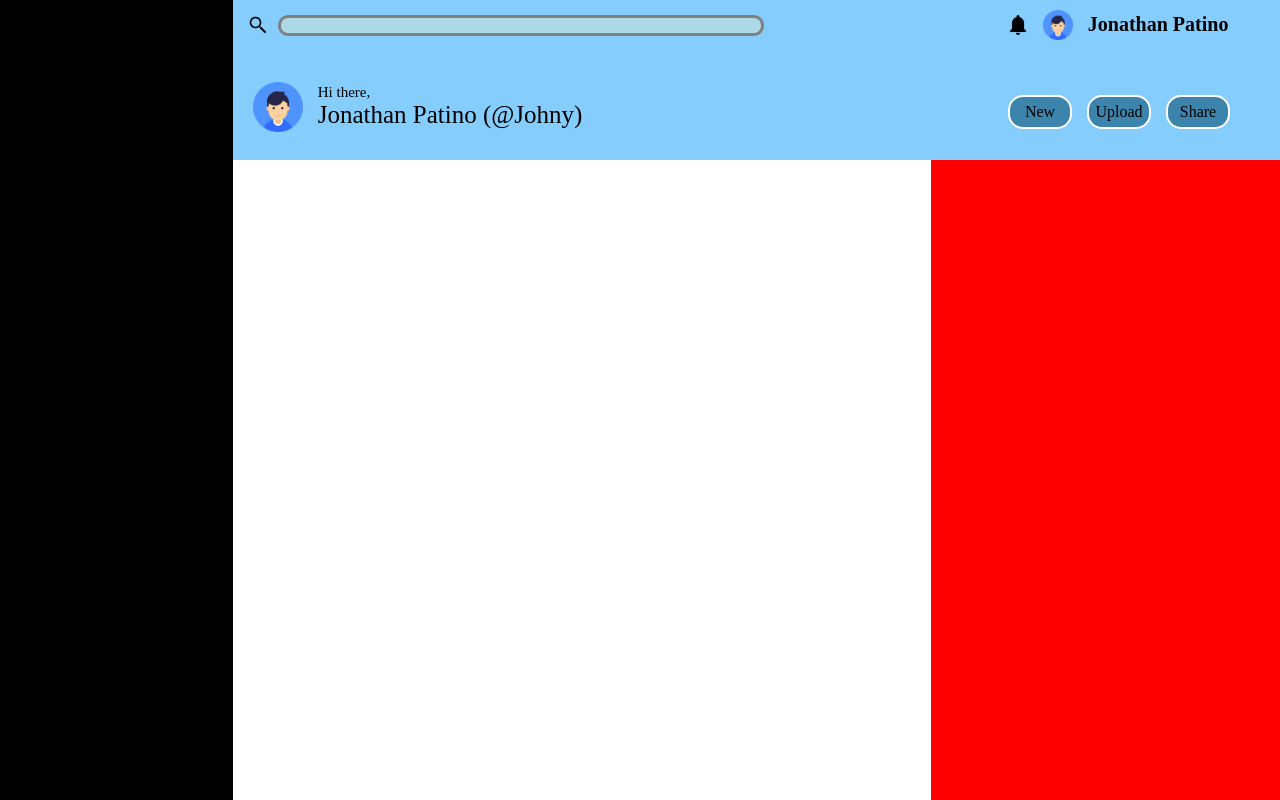
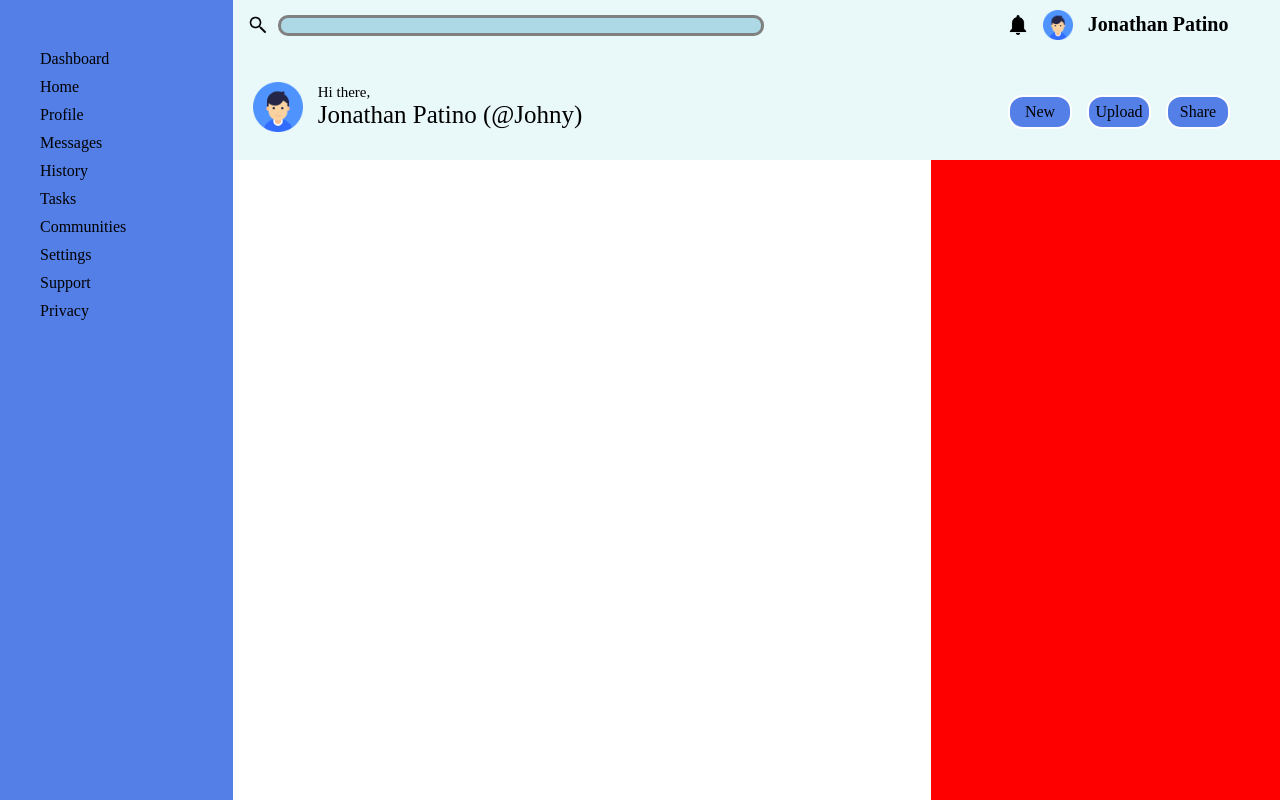
Before and after one commit to johnypatino/dashboard, a plain HTML site: page index.html in a window 1280 px wide. Drawn offline with Linux system fonts and the light colour scheme.

Commit message:
dashboard divs

```diff
--- a/index.html
+++ b/index.html
@@ -36,7 +36,48 @@
                 </div>
             </div>
         </div>
-        <div class="dashboard"></div>
+        <div class="dashboard">
+            <div class="dashboard-header">
+                <div class="hdash-img"></div>
+                <div class="hdash-text">Dashboard</div>
+            </div>
+            <div class="dashboard1">
+                <div class="dash-img"></div>
+                <div class="dash-text">Home</div>
+            </div>
+            <div class="dashboard2">
+                <div class="dash-img"></div>
+                <div class="dash-text">Profile</div>
+            </div>
+            <div class="dashboard3">
+                <div class="dash-img"></div>
+                <div class="dash-text">Messages</div>
+            </div>
+            <div class="dashboard4">
+                <div class="dash-img"></div>
+                <div class="dash-text">History</div>
+            </div>
+            <div class="dashboard5">
+                <div class="dash-img"></div>
+                <div class="dash-text">Tasks</div>
+            </div>
+            <div class="dashboard6">
+                <div class="dash-img"></div>
+                <div class="dash-text">Communities</div>
+            </div>
+            <div class="dashboard7">
+                <div class="dash-img"></div>
+                <div class="dash-text">Settings</div>
+            </div>
+            <div class="dashboard8">
+                <div class="dash-img"></div>
+                <div class="dash-text">Support</div>
+            </div>
+            <div class="dashboard9">
+                <div class="dash-img"></div>
+                <div class="dash-text">Privacy</div>
+            </div>
+        </div>
         <div class="projects"></div>
         <div class="side"></div>
     </div>
--- a/styles.css
+++ b/styles.css
@@ -11,9 +11,9 @@
     grid-template-rows: 1fr 4fr;
 
 }
-
+/* -------------------header ------------------*/
 .header {
-    background-color: #85CDFD;
+    background-color: #E9F8F9;
     grid-column: 2/ -1;
     display: grid;
     grid-template-rows: 1fr 2fr;
@@ -52,8 +52,7 @@
     margin-top: 3px;
 
 }
-.header-bottom {
-}
+
 .greet {
     display: flex;
     justify-content: flex-start;
@@ -87,15 +86,27 @@
     display: flex;
     justify-content: center;
     align-items: center;
-    background-color: #3C84AB;
+    background-color: #537FE7;
 
 }
+/* -------------------header ------------------*/
 .dashboard {
     grid-column: 1 / 2;
     grid-row: 1 / -1;
-    background-color: black;
+    background-color: #537FE7;
+    display: flex;
+    justify-content:flex-start;
+    flex-direction: column;
+    gap: 10px;
+    flex:1;
+}
+.dashboard-header {
+    margin-top: 50px;
+}
+.dashboard div {
+    margin-left:20px;
+}
 
-}
 .side {
 
     background-color: red;
```
